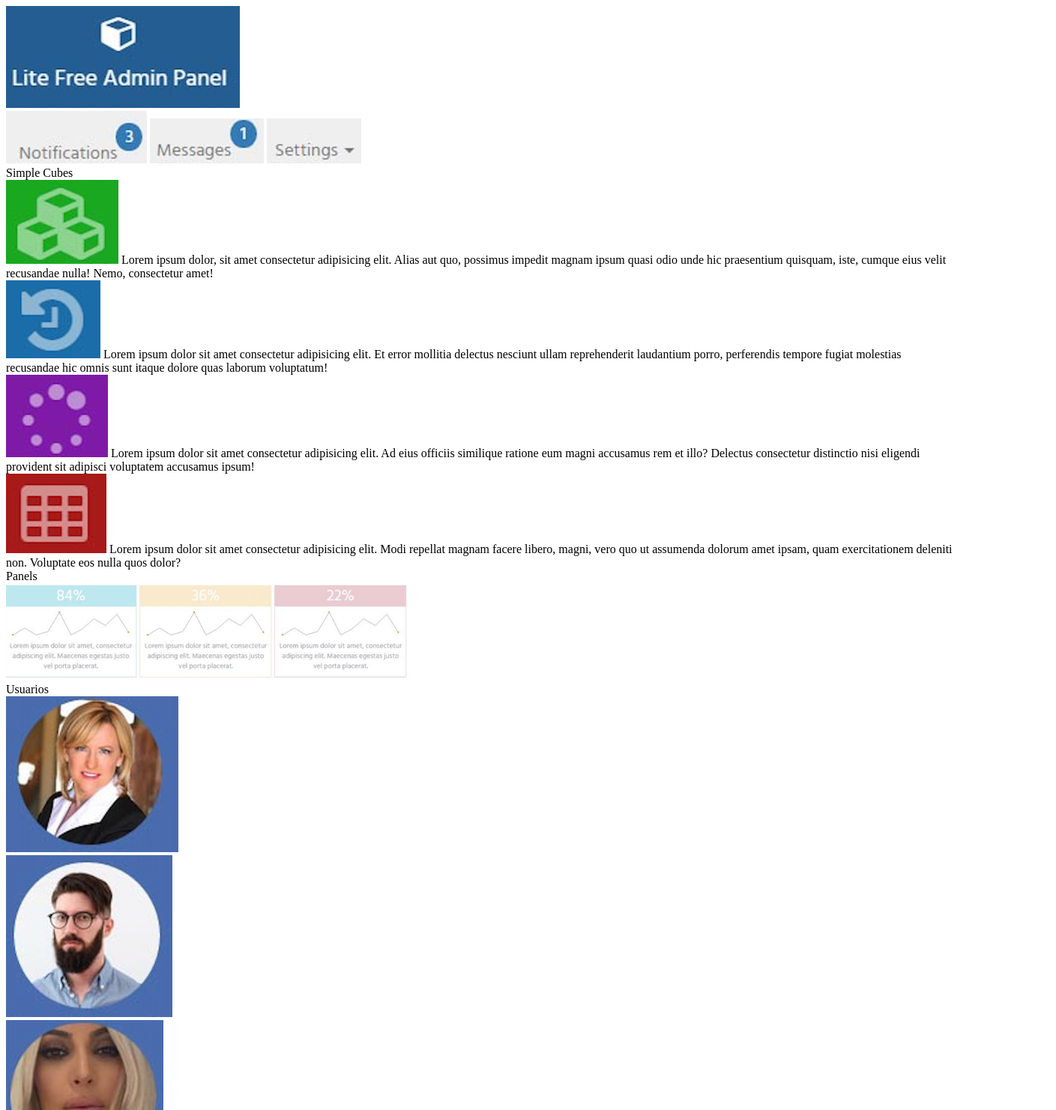
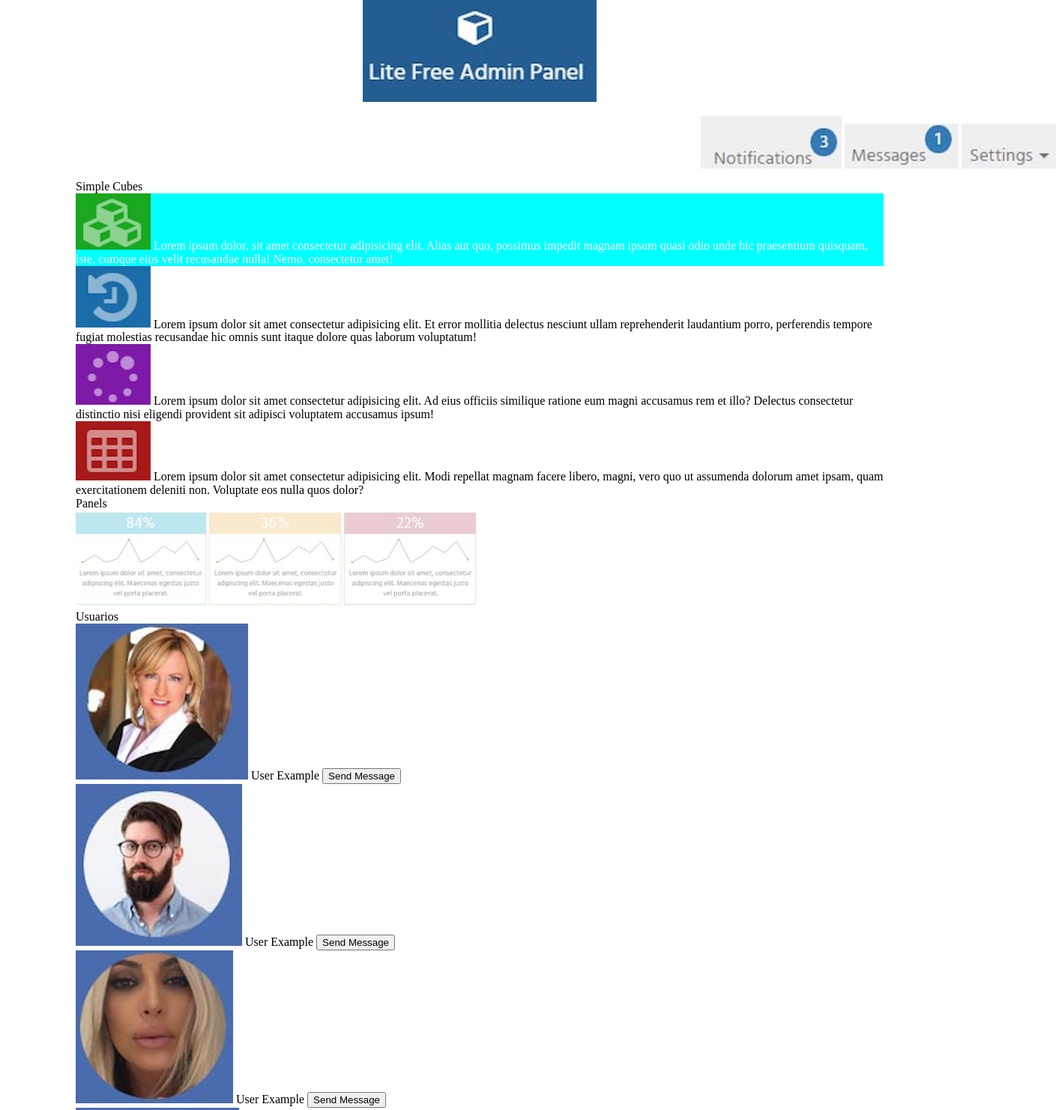
Before and after one commit to TheRammlied/pw15162022, a plain HTML site: page PracticaCSS04/index.html in a window 1280 px wide. Shown: the top 1481 px of the page at 75% size, 1409 px wide, since content can reach past the window. Drawn offline with Linux system fonts and the light colour scheme.

Commit message:
Practica 04 Comienzo Estilo

```diff
--- a/PracticaCSS04/css/estilos.css
+++ b/PracticaCSS04/css/estilos.css
@@ -0,0 +1,26 @@
+body{
+    font-size: 16px; /* 1em */
+    margin: 0px auto;
+    /* Por recomendacion del cliente*/
+    max-width: 1078px;
+    min-width: 1078px;
+}
+header{
+    text-align: center;
+}
+div nav{
+    float: right;
+    margin-right: -230px;
+    margin-top: 15px;
+}
+#PrimerSeccion {
+    margin-top: 100px;
+}
+#PrimerSeccion img{
+text-align: center;
+width: 100px;
+}
+#Secc01Art01{
+    color: white;
+    background-color: aqua;
+}
--- a/PracticaCSS04/index.html
+++ b/PracticaCSS04/index.html
@@ -10,12 +10,14 @@
 <body>
 <header>
 <img src="img/logo.png" alt="logo">
-<nav>
-<img src="img/notificaciones.png" alt="">
-<img src="img/mensajes.png" alt="">
-<img src="img/ajustes.png" alt="">
-</nav>
 </header>
+<div>
+    <nav>
+        <img src="img/notificaciones.png" alt="">
+        <img src="img/mensajes.png" alt="">
+        <img src="img/ajustes.png" alt="">
+        </nav>
+</div>
 <section id="PrimerSeccion">
     Simple Cubes
 <article id="Secc01Art01">
@@ -45,19 +47,23 @@
     Usuarios
     <article id="Secc03Art01">
     <img src="img/usuario01.png" alt="">
-
+    User Example
+    <input type="button" value="Send Message">
     </article>
     <article id="Secc03Art02">
         <img src="img/usuario02.png" alt="">
-
+    User Example
+    <input type="button" value="Send Message">
     </article>
     <article id="Secc03Art03">
         <img src="img/usuario03.png" alt="">
-
+        User Example
+        <input type="button" value="Send Message">
     </article>
     <article id="Secc03Art04">
         <img src="img/usuario04.png" alt="">
-
+        User Example
+        <input type="button" value="Send Message">
     </article>
 </section>
 </body>
```
